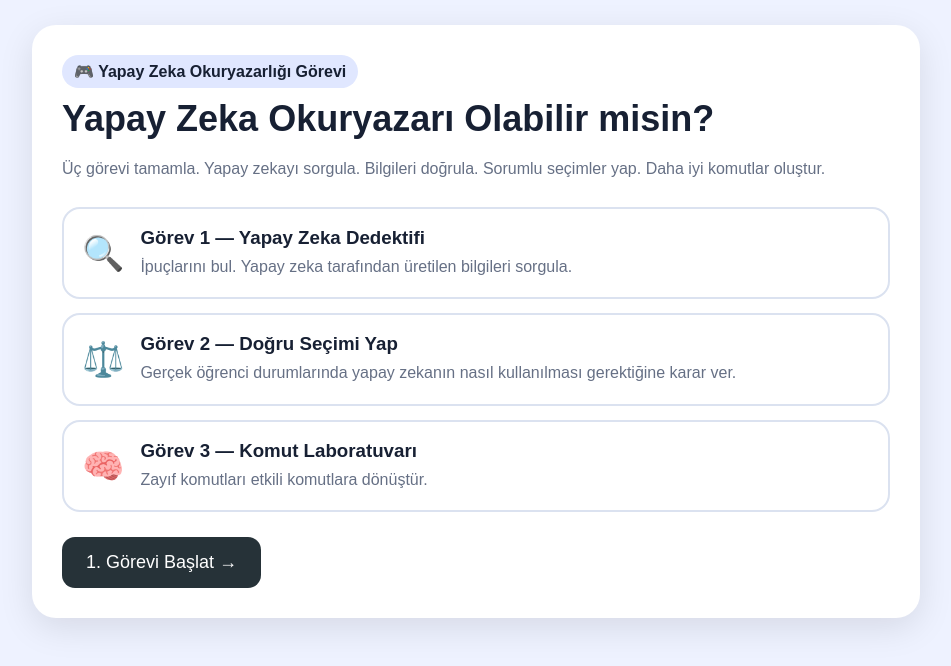
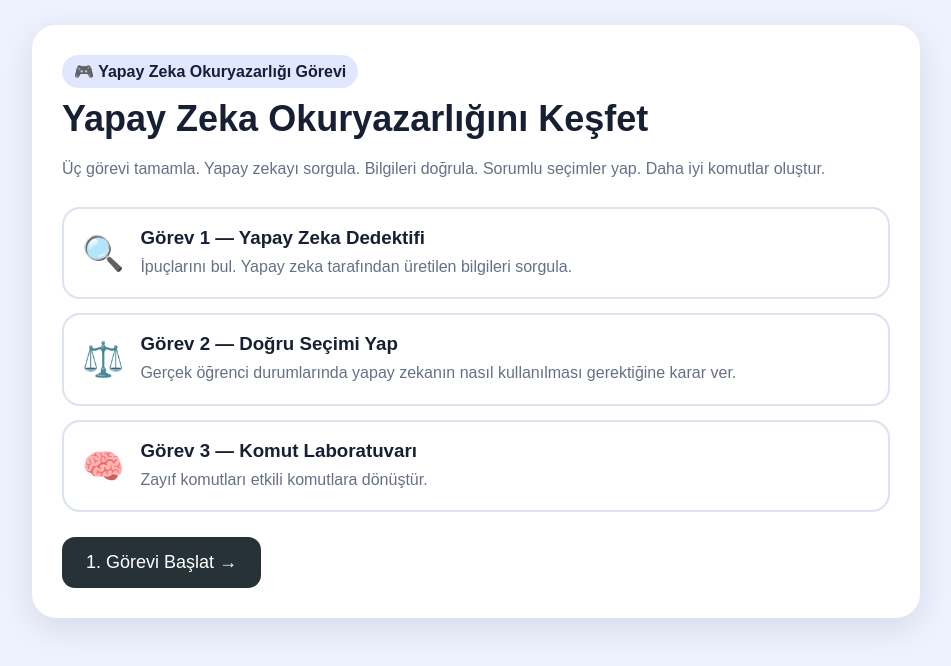
Before and after one commit to oguzsebnem-prog/ai-literacy-quest, a plain HTML site: page index.html in a window 1280 px wide. Shown: the whole page, without its empty margins (164-1115 px from the left). Drawn offline with Linux system fonts and the light colour scheme.

Commit message:
Update index.html

```diff
--- a/index.html
+++ b/index.html
@@ -24,7 +24,7 @@ button:hover{transform:translateY(-1px)}.primary{font-size:18px;padding:15px 24p
 <div class="wrap">
 <div class="card" id="home">
 <span class="badge">🎮 Yapay Zeka Okuryazarlığı Görevi</span>
-<h1>Yapay Zeka Okuryazarı Olabilir misin?</h1>
+<h1>Yapay Zeka Okuryazarlığını Keşfet</h1>
 <p class="muted">Üç görevi tamamla. Yapay zekayı sorgula. Bilgileri doğrula. Sorumlu seçimler yap. Daha iyi komutlar oluştur.</p>
 <div class="map">
 <div class="mission"><div class="icon">🔍</div><div><h3>Görev 1 — Yapay Zeka Dedektifi</h3><div class="muted">İpuçlarını bul. Yapay zeka tarafından üretilen bilgileri sorgula.</div></div></div>
```
